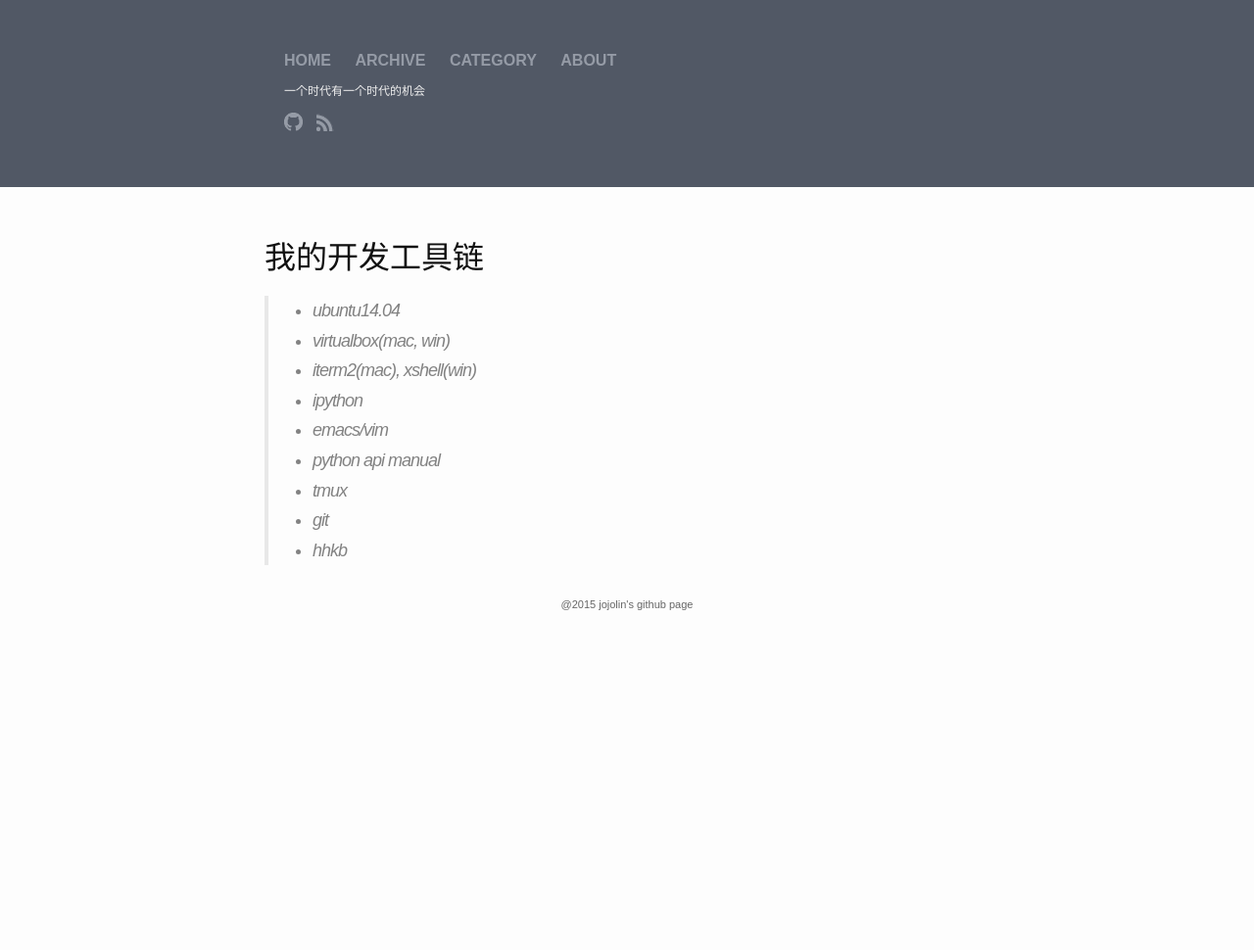
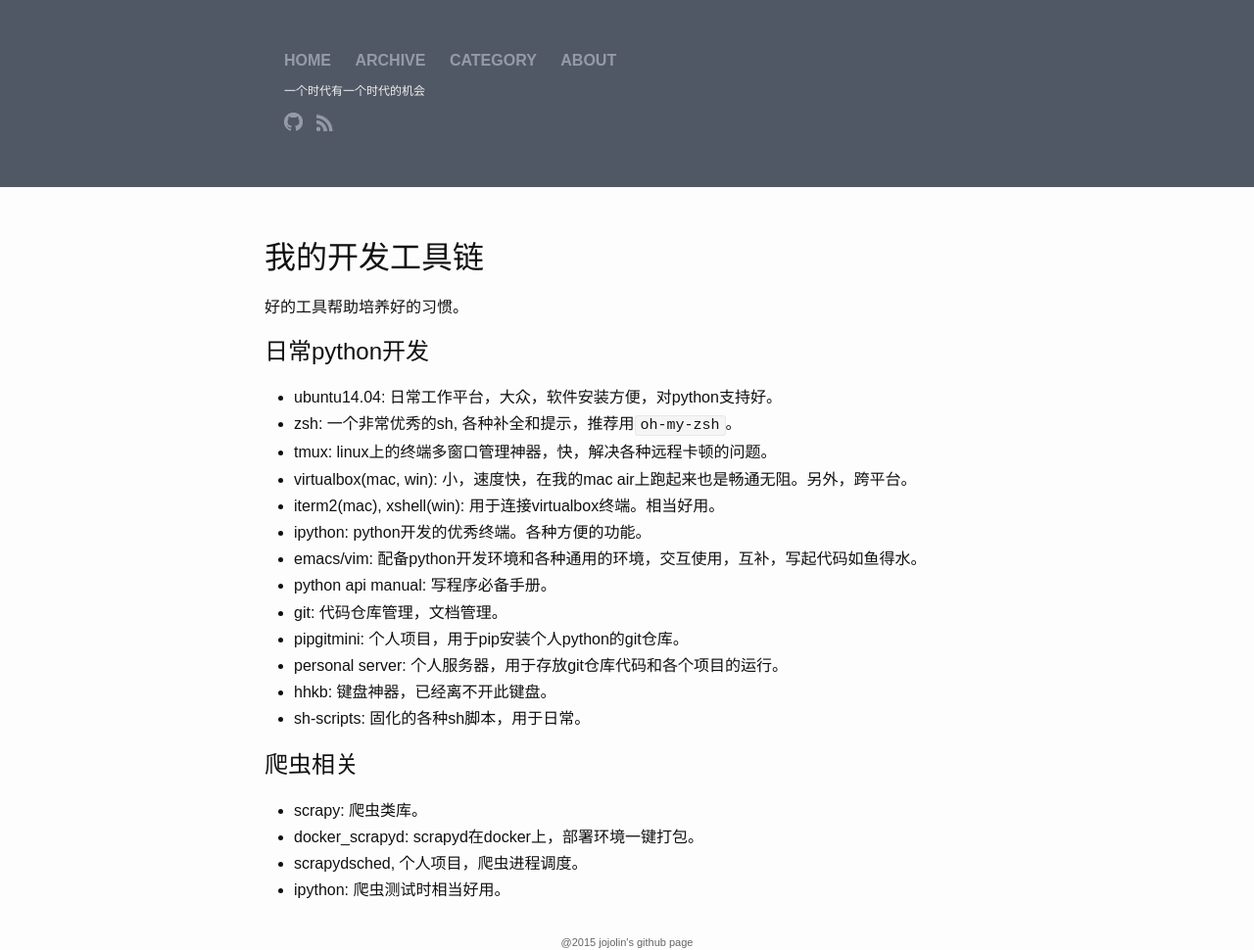
Before and after one commit to jojolin/jojolin.github.io, a Jekyll site: the page built from _posts/2016-10-11-note-my-dev-toolchain.markdown, in a window 1280 px wide. Shown: the whole page at 98% size. Built offline with Jekyll 4.4.1, drawn with Linux system fonts in a browser that asks for light colours; before the commit the page ends 900 px from its top, so only the background shows below that.

Commit message:
add toolchains

```diff
--- a/_posts/2016-10-11-note-my-dev-toolchain.markdown
+++ b/_posts/2016-10-11-note-my-dev-toolchain.markdown
@@ -4,13 +4,25 @@
 date: 2016-10-11 23:23:50 +0800
 categories: note program
 ---
+好的工具帮助培养好的习惯。
 
-> - ubuntu14.04
-> - virtualbox(mac, win)
-> - iterm2(mac), xshell(win)
-> - ipython
-> - emacs/vim
-> - python api manual
-> - tmux
-> - git
-> - hhkb
+## 日常python开发
+- ubuntu14.04: 日常工作平台，大众，软件安装方便，对python支持好。
+- zsh: 一个非常优秀的sh, 各种补全和提示，推荐用`oh-my-zsh`。
+- tmux: linux上的终端多窗口管理神器，快，解决各种远程卡顿的问题。
+- virtualbox(mac, win): 小，速度快，在我的mac air上跑起来也是畅通无阻。另外，跨平台。
+- iterm2(mac), xshell(win): 用于连接virtualbox终端。相当好用。
+- ipython: python开发的优秀终端。各种方便的功能。
+- emacs/vim: 配备python开发环境和各种通用的环境，交互使用，互补，写起代码如鱼得水。
+- python api manual: 写程序必备手册。
+- git: 代码仓库管理，文档管理。
+- pipgitmini: 个人项目，用于pip安装个人python的git仓库。
+- personal server: 个人服务器，用于存放git仓库代码和各个项目的运行。
+- hhkb: 键盘神器，已经离不开此键盘。
+- sh-scripts: 固化的各种sh脚本，用于日常。
+
+## 爬虫相关
+- scrapy: 爬虫类库。
+- docker_scrapyd: scrapyd在docker上，部署环境一键打包。
+- scrapydsched, 个人项目，爬虫进程调度。
+- ipython: 爬虫测试时相当好用。
--- a/_posts/2016-10-11-note-thoughts-of-program.markdown
+++ b/_posts/2016-10-11-note-thoughts-of-program.markdown
@@ -4,7 +4,7 @@
 date: 2016-10-11 23:30:19 +0800
 categories: note program
 ---
-对写程序的不断积累和思考，记之以勿忘。
+积累和思考，记之以勿忘。
 
 - 好的工具帮助培养好的习惯
 - 资源的配置和程序逻辑的配置
```
